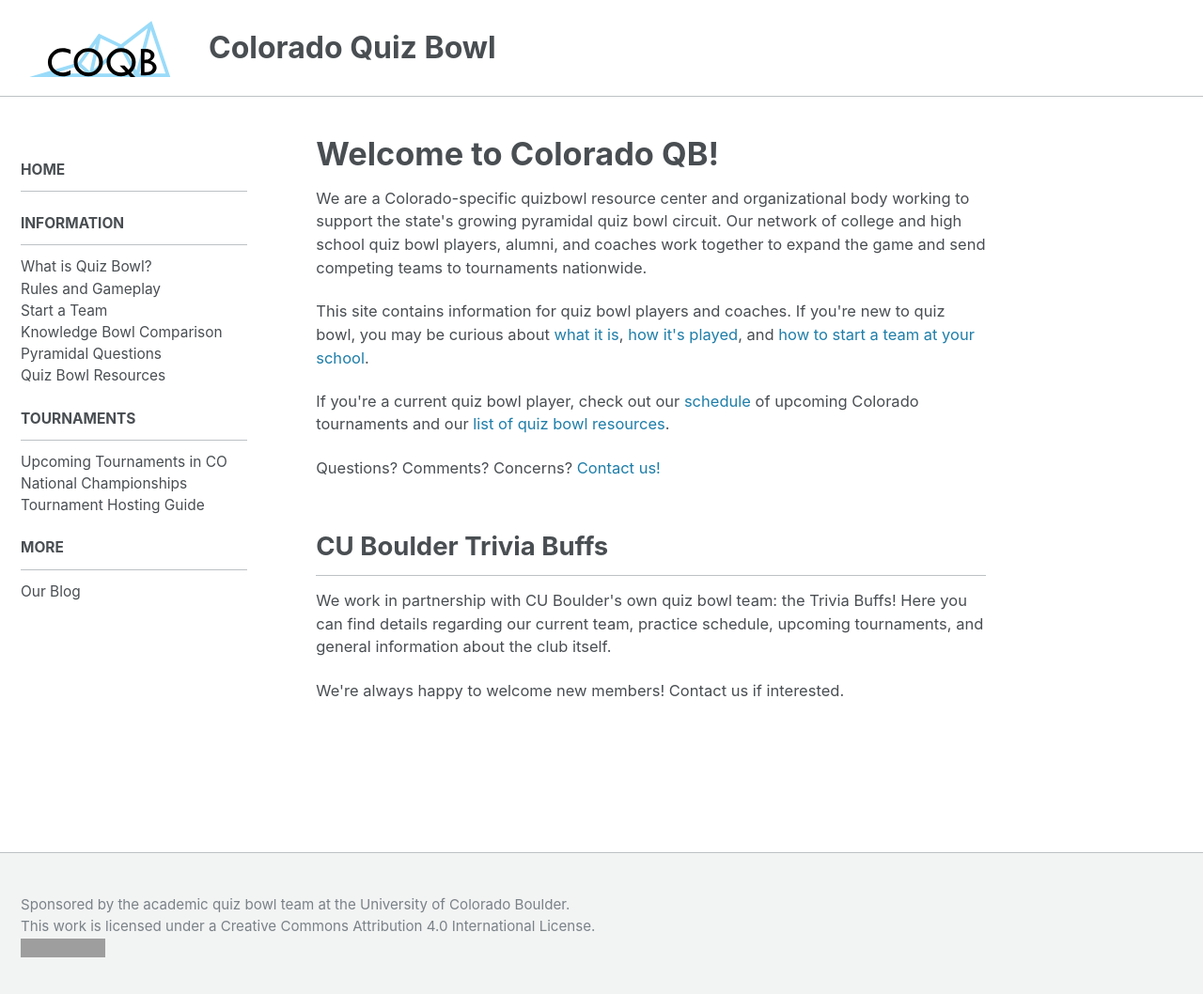
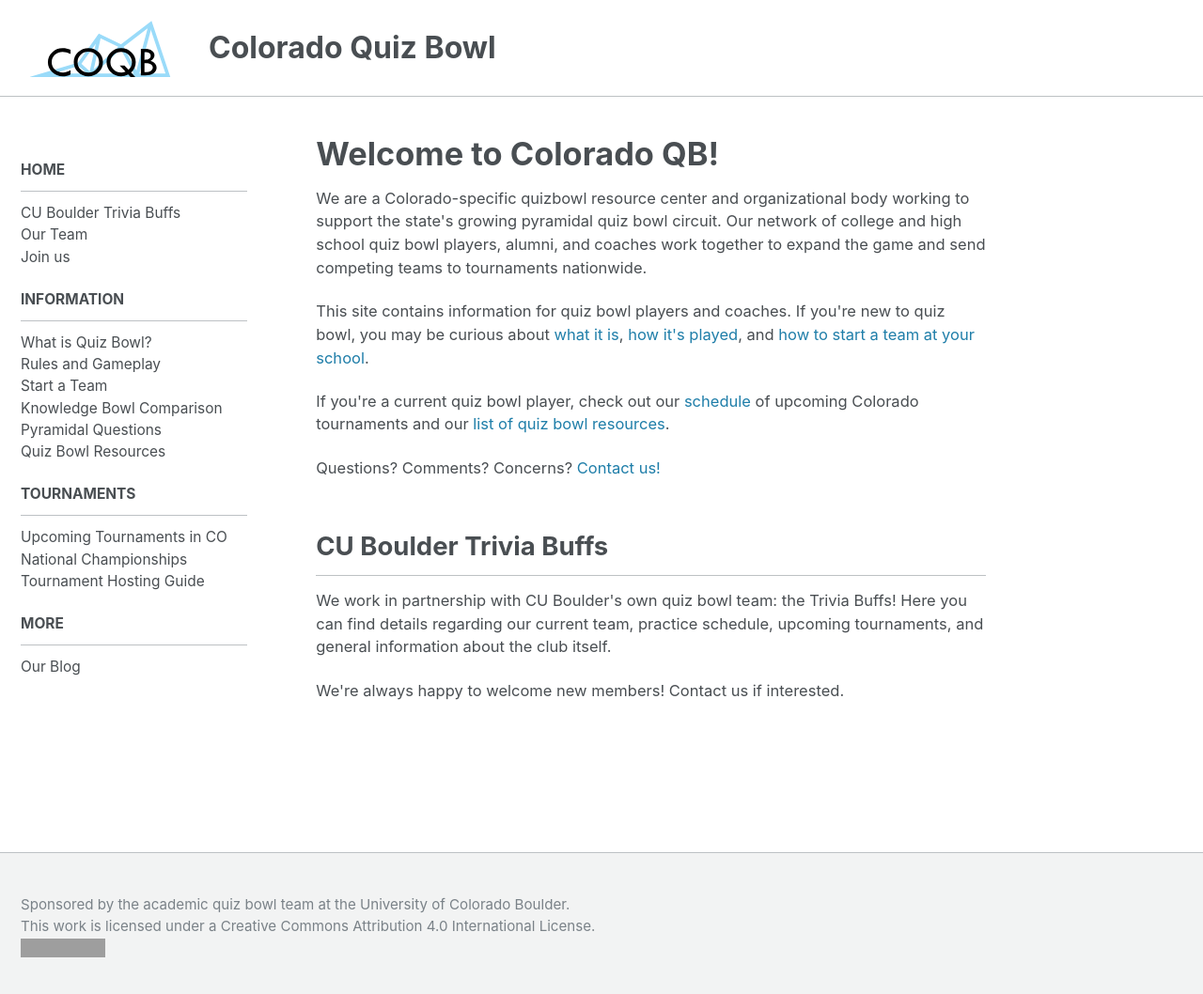
Before and after one commit to matt2718/colorado-qb, a Jekyll site: the page built from index.html, in a window 1280 px wide and 1064 px high. Shown: the top 1058 px of the window at 94% size. Built offline with Jekyll 4.4.1, drawn with Linux system fonts in a browser that asks for light colours; the list of posts is cut into pages by our own code; grey boxes are pictures that could not be loaded.

Commit message:
Update navigation.yml

```diff
--- a/_data/navigation.yml
+++ b/_data/navigation.yml
@@ -1,6 +1,13 @@
 linkbar:
   - title: "Home"
     url: /
+    children:
+      - title: "CU Boulder Trivia Buffs"
+        url: /cu
+      - title: "Our Team"
+        url: /team
+      - title: "Join us"
+        url: /join
   - title: "Information"
     children:
       - title: "What is Quiz Bowl?"
```
